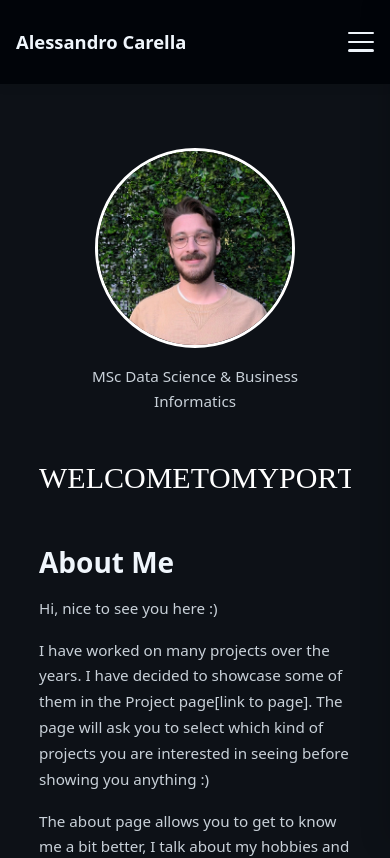
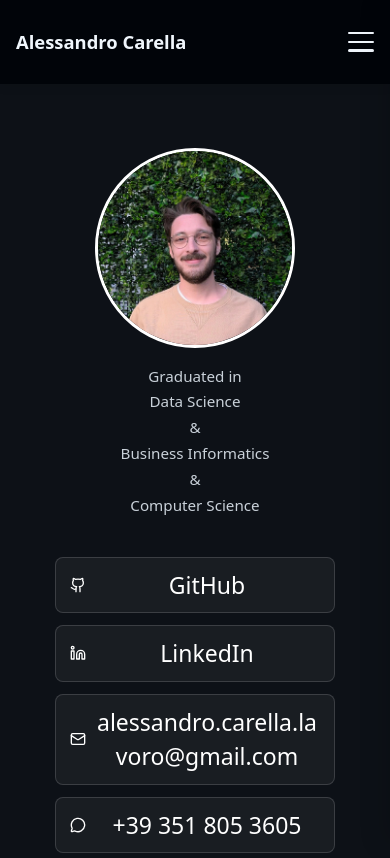
Before and after one commit to AlessandroCarella/AlessandroCareIIa.github.io, a React (Vite) app: page /home in a window 390 px wide. Shown: the top 858 px of the page. Built offline with nearby package versions, Linux system fonts and the light colour scheme; a web font is replaced by a local one.

Commit message:
added some infos to the side panel

```diff
--- /dev/null
+++ b/src/components/text/Notification.jsx
@@ -0,0 +1,28 @@
+import React, { useEffect } from "react";
+import { Check } from "lucide-react";
+import "./styles/Notification.css";
+
+const Notification = ({ message, isVisible, onClose, duration = 3000 }) => {
+    useEffect(() => {
+        if (isVisible) {
+            const timer = setTimeout(() => {
+                onClose();
+            }, duration);
+
+            return () => clearTimeout(timer);
+        }
+    }, [isVisible, onClose, duration]);
+
+    if (!isVisible) return null;
+
+    return (
+        <div className={`notification ${isVisible ? "show" : ""}`}>
+            <div className="notification-content">
+                <Check size={20} className="notification-icon" />
+                <span className="notification-message">{message}</span>
+            </div>
+        </div>
+    );
+};
+
+export default Notification;
--- a/src/components/text/TextCapsule.jsx
+++ b/src/components/text/TextCapsule.jsx
@@ -1,4 +1,4 @@
-import React, { useState } from "react";
+import React from "react";
 import "./styles/TextCapsule.css";
 
 const TextCapsule = ({
@@ -7,37 +7,27 @@ const TextCapsule = ({
     icon,
     onHover,
     onLeave,
-    colors,
     onClick,
+    fontSize = 14,
 }) => {
-    const [isHovered, setIsHovered] = useState(false);
+    const textStyle = {
+        fontSize: `${fontSize}px`,
+    };
 
-    const capsuleStyle = {
-        backgroundColor: isHovered
-            ? colors.capsuleBorder
-            : colors.capsuleBackground,
-        color: isHovered ? colors.capsuleBackground : colors.capsuleText,
-        borderColor: colors.capsuleBorder,
-        transform: isHovered ? "scale(1.1) translateY(-2px)" : "scale(1)",
-        boxShadow: isHovered ? "0 4px 12px rgba(0, 0, 0, 0.15)" : "none",
-        cursor: link ? "pointer" : "default",
-        display: "flex",
-        alignItems: "center",
-        gap: "8px",
+    const iconStyle = {
+        fontSize: `${fontSize + 2}px`,
     };
 
     return (
         <div
             className="text-capsule"
-            style={capsuleStyle}
+            style={{ cursor: link ? "pointer" : "default" }}
             onMouseEnter={(e) => {
-                setIsHovered(true);
                 if (link && onHover) {
                     onHover(link, e);
                 }
             }}
             onMouseLeave={() => {
-                setIsHovered(false);
                 if (onLeave) {
                     onLeave();
                 }
@@ -49,11 +39,13 @@ const TextCapsule = ({
             }}
         >
             {icon && (
-                <span style={{ display: "flex", alignItems: "center" }}>
+                <span className="capsule-icon" style={iconStyle}>
                     {icon}
                 </span>
             )}
-            <span>{name}</span>
+            <span className="capsule-text" style={textStyle}>
+                {name}
+            </span>
         </div>
     );
 };
--- /dev/null
+++ b/src/components/text/styles/Notification.css
@@ -0,0 +1,89 @@
+/* Notification Styles */
+.notification {
+    position: fixed;
+    bottom: 2rem;
+    left: 50%;
+    transform: translateX(-50%) translateY(100px);
+    z-index: 9999;
+    opacity: 0;
+    transition: all 0.3s cubic-bezier(0.68, -0.55, 0.265, 1.55);
+    pointer-events: none;
+}
+
+.notification.show {
+    transform: translateX(-50%) translateY(0);
+    opacity: 1;
+}
+
+.notification-content {
+    display: flex;
+    align-items: center;
+    justify-content: center; /* Added this line */
+    gap: 12px;
+    padding: 14px 24px;
+    background: rgba(34, 197, 94, 0.95);
+    border: 1px solid rgba(34, 197, 94, 0.3);
+    border-radius: 12px;
+    color: #ffffff;
+    font-size: 15px;
+    font-weight: 500;
+    box-shadow: 0 8px 32px rgba(0, 0, 0, 0.3);
+    backdrop-filter: blur(10px);
+    min-width: 250px;
+}
+
+.notification-icon {
+    flex-shrink: 0;
+    animation: checkmark 0.4s ease;
+}
+
+.notification-message {
+    line-height: 1.5;
+}
+
+@keyframes checkmark {
+    0% {
+        transform: scale(0) rotate(-45deg);
+        opacity: 0;
+    }
+    50% {
+        transform: scale(1.2) rotate(0deg);
+    }
+    100% {
+        transform: scale(1) rotate(0deg);
+        opacity: 1;
+    }
+}
+
+/* Responsive adjustments */
+@media (max-width: 768px) {
+    .notification {
+        bottom: 1.5rem;
+        left: 1rem;
+        right: 1rem;
+        transform: translateX(0) translateY(100px);
+    }
+
+    .notification.show {
+        transform: translateX(0) translateY(0);
+    }
+
+    .notification-content {
+        min-width: auto;
+        padding: 12px 20px;
+        font-size: 14px;
+    }
+}
+
+@media (max-width: 480px) {
+    .notification {
+        bottom: 1rem;
+        left: 0.75rem;
+        right: 0.75rem;
+    }
+
+    .notification-content {
+        padding: 10px 16px;
+        gap: 10px;
+    }
+}
--- a/src/components/text/styles/TextCapsule.css
+++ b/src/components/text/styles/TextCapsule.css
@@ -1,11 +1,78 @@
-/* Text Capsule */
+/* Text Capsule Styles - Matching Project Card Buttons */
 .text-capsule {
-    display: inline-block;
-    margin: 4px;
-    padding: 8px 16px;
-    border-radius: 9999px;
-    transition: all 0.3s ease;
-    border: 2px solid;
+    display: inline-flex;
+    align-items: center;
+    gap: 8px;
+    padding: 10px 16px;
+    background: rgba(255, 255, 255, 0.05);
+    border: 1px solid rgba(255, 255, 255, 0.15);
+    border-radius: 8px;
+    text-decoration: none;
+    color: #ffffff;
     font-size: 14px;
     font-weight: 500;
+    transition: all 0.2s ease;
+    cursor: pointer;
+    margin: 6px 0;
+    width: 100%;
+    justify-content: flex-start;
+    word-wrap: break-word;
+    word-break: break-word;
+    max-width: 560px;
 }
+
+.text-capsule:hover {
+    background: rgba(255, 255, 255, 0.15);
+    border-color: rgba(255, 255, 255, 0.25);
+    transform: translateY(-2px) scale(1.05);
+    box-shadow: 0 4px 12px rgba(0, 0, 0, 0.2);
+}
+
+.text-capsule:active {
+    transform: translateY(0);
+    box-shadow: 0 2px 6px rgba(0, 0, 0, 0.15);
+}
+
+.capsule-icon {
+    flex-shrink: 0;
+    display: flex;
+    align-items: center;
+    justify-content: center;
+    transition: transform 0.2s ease;
+}
+
+.text-capsule:hover .capsule-icon {
+    transform: scale(1.15) rotate(-5deg);
+}
+
+.capsule-text {
+    flex: 1;
+    overflow: hidden;
+    text-overflow: ellipsis;
+}
+
+/* Responsive adjustments */
+@media (max-width: 1024px) {
+    .text-capsule {
+        padding: 12px 18px;
+        justify-content: center;
+    }
+}
+
+@media (max-width: 640px) {
+    .text-capsule {
+        padding: 10px 14px;
+    }
+}
+
+/* Alternative style option - with more prominent hover effect */
+.text-capsule.prominent {
+    background: rgba(96, 165, 250, 0.1);
+    border-color: rgba(96, 165, 250, 0.3);
+}
+
+.text-capsule.prominent:hover {
+    background: rgba(96, 165, 250, 0.2);
+    border-color: rgba(96, 165, 250, 0.5);
+    box-shadow: 0 4px 16px rgba(96, 165, 250, 0.3);
+}
--- a/src/pages/Home.jsx
+++ b/src/pages/Home.jsx
@@ -1,12 +1,80 @@
-import TextPressure from "../components/TextPressure";
-import ShinyText from "../components/ShinyText";
+import React, { useState } from "react";
+import TextPressure from "../components/text/TextPressure";
+import ShinyText from "../components/text/ShinyText";
+import TextCapsule from "../components/text/TextCapsule";
+import Notification from "../components/text/Notification";
+import HoverPreview from "../components/HoverPreview";
+import useHoverPreview from "../components/useHoverPreview";
 import GitHubCalendar from "react-github-calendar";
+import { Github, Linkedin, Mail, MessageCircle } from "lucide-react";
 
 import "./styles/Home.css";
 
 const Home = () => {
+    const [showNotification, setShowNotification] = useState(false);
+    const [notificationMessage, setNotificationMessage] = useState("");
+
+    const handleCopyToClipboard = async (text) => {
+        try {
+            await navigator.clipboard.writeText(text);
+            setNotificationMessage("Copied to clipboard!");
+            setShowNotification(true);
+        } catch (err) {
+            console.error("Failed to copy text: ", err);
+            setNotificationMessage("Failed to copy");
+            setShowNotification(true);
+        }
+    };
+
+    const handleContactClick = (contact) => {
+        if (contact.type === "email" || contact.type == "number") {
+            handleCopyToClipboard(contact.name);
+        } else if (contact.url) {
+            window.open(contact.url, "_blank", "noopener,noreferrer");
+        }
+    };
+
+    const contacts = [
+        // Social media - open in new tab
+        {
+            name: "GitHub",
+            url: "https://github.com/AlessandroCarella/",
+            icon: <Github size={16} />,
+            showPreview: false,
+            type: "link",
+        },
+        {
+            name: "LinkedIn",
+            url: "https://www.linkedin.com/in/alessandrocarella",
+            icon: <Linkedin size={16} />,
+            showPreview: false,
+            type: "link",
+        },
+
+        // Contact methods
+        {
+            name: "alessandro.carella.lavoro@gmail.com",
+            icon: <Mail size={16} />,
+            showPreview: false,
+            type: "email",
+        },
+        {
+            name: "+39 351 805 3605",
+            icon: <MessageCircle size={16} />,
+            showPreview: false,
+            type: "number",
+        },
+    ];
+
     return (
         <div className="home-container">
+            {/* Copy Notification */}
+            <Notification
+                message={notificationMessage}
+                isVisible={showNotification}
+                onClose={() => setShowNotification(false)}
+            />
+
             {/* Sidebar - 20% */}
             <aside className="sidebar">
                 <div className="sidebar-content">
@@ -17,8 +85,26 @@ const Home = () => {
                     />
                     <div className="sidebar-info">
                         <p className="paragraph">
-                            MSc Data Science & Business Informatics
+                            Graduated in
+                            <br />
+                            Data Science
+                            <br />&<br />
+                            Business Informatics
+                            <br />&<br />
+                            Computer Science
                         </p>
+                    </div>
+                    <div className="sidebar-contacts">
+                        {contacts.map((contact, index) => (
+                            <TextCapsule
+                                key={index}
+                                name={contact.name}
+                                link={contact.url || contact.name}
+                                icon={contact.icon}
+                                fontSize={23}
+                                onClick={() => handleContactClick(contact)}
+                            />
+                        ))}
                     </div>
                 </div>
             </aside>
@@ -162,7 +248,7 @@ const Home = () => {
                         language. Every class in my master's degree was held in
                         English and I both bonded and worked, mostly with
                         international students.
-                         {/* and <b>always</b> in a setting
+                        {/* and <b>always</b> in a setting
                         where not everyone's first language was Italian. */}
                     </p>
                     <p className="paragraph">
--- a/src/pages/styles/Home.css
+++ b/src/pages/styles/Home.css
@@ -30,11 +30,11 @@
     max-width: 300px;
     min-width: 220px;
     padding: 1.5rem;
-    position: sticky;
-    top: calc(var(--navbar-height, 80px) + 1rem); /* Offset by navbar height + padding */
-    align-self: flex-start;
-    height: fit-content;
-    max-height: calc(100vh - var(--navbar-height, 80px) - 2rem); /* Adjust max height */
+    position: fixed;
+    top: var(--navbar-height, 80px);
+    height: calc(100vh - var(--navbar-height, 80px));
+    display: flex;
+    align-items: center; /* Vertically center the content */
     overflow-y: auto;
 }
 
@@ -43,6 +43,7 @@
     flex-direction: column;
     align-items: center;
     gap: 1.5rem;
+    width: 100%;
 }
 
 .sidebar-image {
@@ -59,15 +60,30 @@
     width: 100%;
 }
 
+.sidebar-contacts {
+    width: 100%;
+}
+
+.sidebar-contacts .skills-container {
+    padding: 0;
+}
+
+.sidebar-contacts .skill-capsule {
+    width: 100%;
+    justify-content: center;
+    margin: 8px 0;
+}
+
 .main-content {
     flex: 1 1 auto;
     min-width: 0;
     padding: 0 2rem 0 0;
     width: 100%;
+    margin-left: calc(300px + 2rem); /* Account for fixed sidebar width + gap */
 }
 
 /* Responsive breakpoints */
-@media (max-width: 1024px) {
+@media (max-width: 1400px) {
     .home-container {
         flex-direction: column;
         gap: 1rem;
@@ -75,13 +91,15 @@
 
     .sidebar {
         position: relative;
-        flex: unset;
+        width: 100%;
         max-width: 100%;
         min-width: unset;
-        width: 100%;
         padding: 1.5rem;
         top: 0;
+        left: 0;
+        height: auto;
         max-height: none;
+        display: block;
     }
 
     .sidebar-content {
@@ -105,10 +123,11 @@
     .main-content {
         width: 100%;
         padding: 0;
+        margin-left: 0;
     }
 }
 
-@media (max-width: 640px) {
+@media (max-width: 1160px) {
     .sidebar {
         padding: 1rem;
     }
```
Also changed, not shown: src/App.jsx (+5 -2 lines), src/components/text/TextPressure.jsx (renamed from src/components/TextPressure.jsx).
